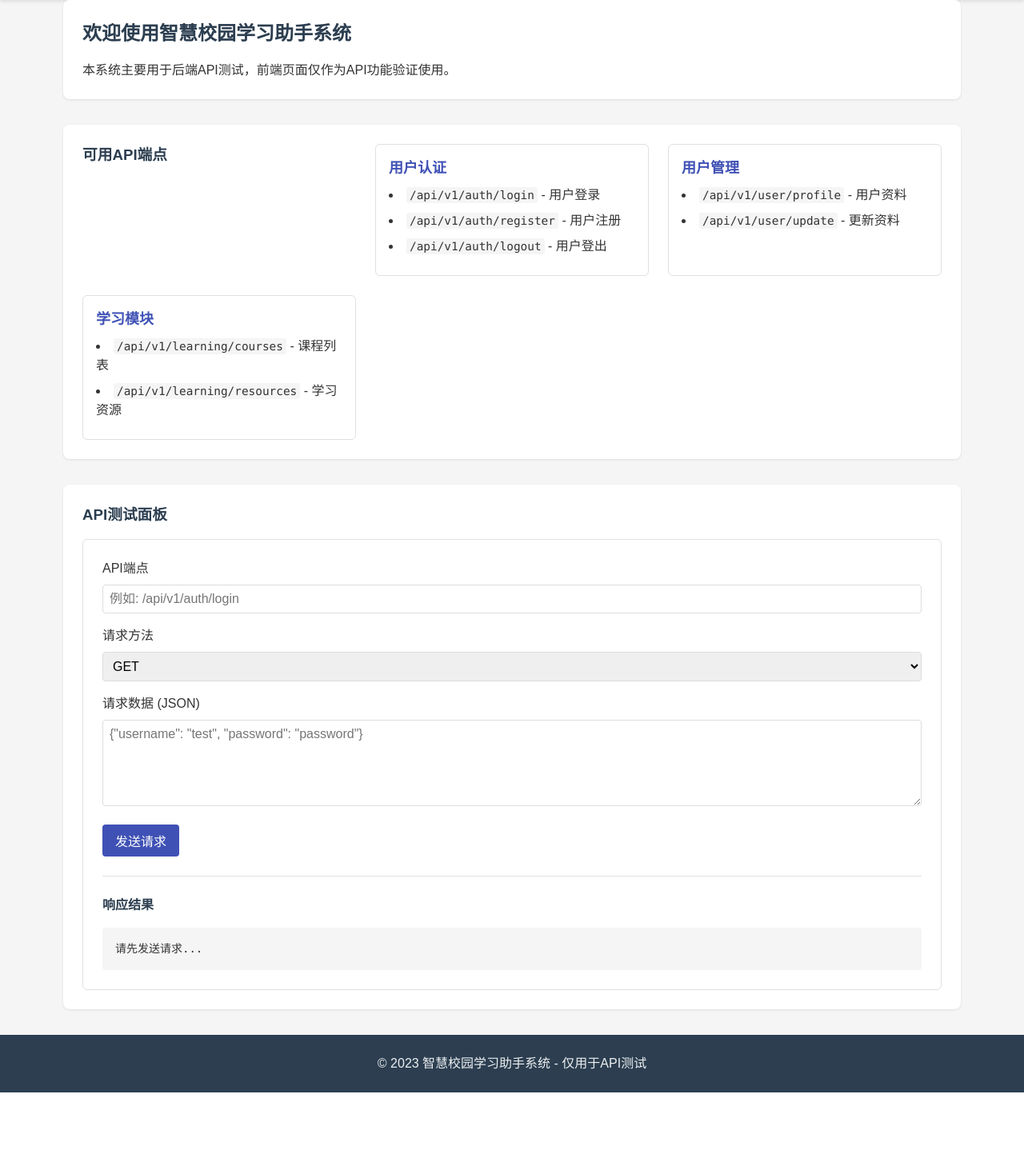
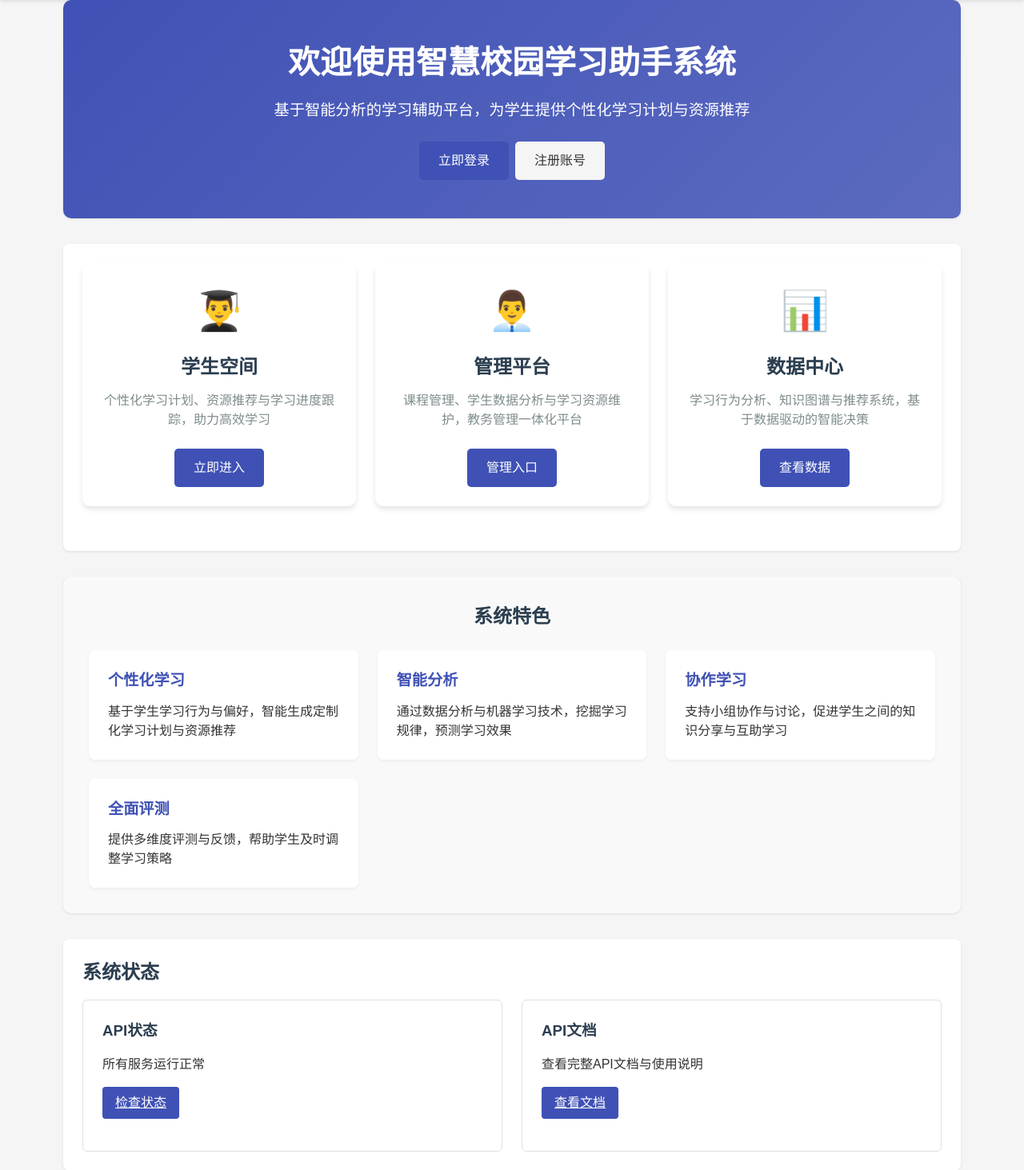
Before and after one commit to refrain2333/anzhuo233, a Flask app: page / in a window 1280 px wide. Shown: the part 68-1531 px from the top of the page at 80% size. Before the commit the page ends 1434 px from the top, so only its background shows below. Run offline with Flask 2, Linux system fonts and the light colour scheme.

Commit message:
登录注册

```diff
--- a/wisdom-campus-backend/app/templates/index.html
+++ b/wisdom-campus-backend/app/templates/index.html
@@ -2,117 +2,234 @@
 
 {% block title %}首页 - 智慧校园学习助手系统{% endblock %}
 
+{% block extra_css %}
+<style>
+    .hero-section {
+        background: linear-gradient(135deg, #3f51b5 0%, #5c6bc0 100%);
+        color: white;
+        padding: 3rem 0;
+        text-align: center;
+        border-radius: 10px;
+        margin-bottom: 2rem;
+    }
+
+    .hero-section h2 {
+        font-size: 2.5rem;
+        margin-bottom: 1rem;
+        color: white;
+    }
+
+    .hero-section p {
+        font-size: 1.2rem;
+        max-width: 800px;
+        margin: 0 auto 1.5rem auto;
+    }
+
+    .feature-cards {
+        display: grid;
+        grid-template-columns: repeat(auto-fit, minmax(300px, 1fr));
+        gap: 1.5rem;
+        margin-bottom: 2rem;
+    }
+
+    .feature-card {
+        background-color: white;
+        border-radius: 10px;
+        box-shadow: 0 4px 6px rgba(0,0,0,0.1);
+        padding: 1.5rem;
+        text-align: center;
+        transition: transform 0.3s, box-shadow 0.3s;
+    }
+
+    .feature-card:hover {
+        transform: translateY(-5px);
+        box-shadow: 0 6px 12px rgba(0,0,0,0.15);
+    }
+
+    .feature-icon {
+        font-size: 3rem;
+        margin-bottom: 1rem;
+        color: #3f51b5;
+    }
+
+    .feature-card h3 {
+        font-size: 1.5rem;
+        margin-bottom: 0.75rem;
+        color: #2c3e50;
+    }
+
+    .feature-card p {
+        color: #7f8c8d;
+        margin-bottom: 1.5rem;
+    }
+
+    .btn-group {
+        display: flex;
+        justify-content: center;
+        gap: 0.5rem;
+    }
+
+    .btn-primary {
+        background-color: #3f51b5;
+        color: white;
+        padding: 0.75rem 1.5rem;
+        border-radius: 5px;
+        text-decoration: none;
+        transition: background-color 0.3s;
+    }
+
+    .btn-primary:hover {
+        background-color: #303f9f;
+    }
+
+    .btn-secondary {
+        background-color: #f5f5f5;
+        color: #333;
+        padding: 0.75rem 1.5rem;
+        border-radius: 5px;
+        text-decoration: none;
+        transition: background-color 0.3s;
+    }
+
+    .btn-secondary:hover {
+        background-color: #e0e0e0;
+    }
+
+    .info-section {
+        background-color: #f9f9f9;
+        border-radius: 10px;
+        padding: 2rem;
+        margin-bottom: 2rem;
+    }
+
+    .info-section h2 {
+        text-align: center;
+        margin-bottom: 1.5rem;
+    }
+
+    .info-grid {
+        display: grid;
+        grid-template-columns: repeat(auto-fit, minmax(250px, 1fr));
+        gap: 1.5rem;
+    }
+
+    .info-item {
+        background-color: white;
+        border-radius: 8px;
+        padding: 1.5rem;
+        box-shadow: 0 2px 4px rgba(0,0,0,0.05);
+    }
+
+    .info-item h3 {
+        font-size: 1.2rem;
+        margin-bottom: 0.75rem;
+        color: #3f51b5;
+    }
+
+    @media (max-width: 768px) {
+        .hero-section h2 {
+            font-size: 2rem;
+        }
+
+        .hero-section p {
+            font-size: 1rem;
+        }
+
+        .feature-cards {
+            grid-template-columns: 1fr;
+        }
+    }
+</style>
+{% endblock %}
+
 {% block content %}
-<section class="welcome">
+<!-- 欢迎区域 -->
+<section class="hero-section">
     <h2>欢迎使用智慧校园学习助手系统</h2>
-    <p>本系统主要用于后端API测试，前端页面仅作为API功能验证使用。</p>
-</section>
-
-<section class="api-list">
-    <h3>可用API端点</h3>
-    <div class="api-card">
-        <h4>用户认证</h4>
-        <ul>
-            <li><code>/api/v1/auth/login</code> - 用户登录</li>
-            <li><code>/api/v1/auth/register</code> - 用户注册</li>
-            <li><code>/api/v1/auth/logout</code> - 用户登出</li>
-        </ul>
-    </div>
-
-    <div class="api-card">
-        <h4>用户管理</h4>
-        <ul>
-            <li><code>/api/v1/user/profile</code> - 用户资料</li>
-            <li><code>/api/v1/user/update</code> - 更新资料</li>
-        </ul>
-    </div>
-
-    <div class="api-card">
-        <h4>学习模块</h4>
-        <ul>
-            <li><code>/api/v1/learning/courses</code> - 课程列表</li>
-            <li><code>/api/v1/learning/resources</code> - 学习资源</li>
-        </ul>
+    <p>基于智能分析的学习辅助平台，为学生提供个性化学习计划与资源推荐</p>
+    <div class="btn-group">
+        <a href="{{ url_for('login') }}" class="btn-primary">立即登录</a>
+        <a href="{{ url_for('register') }}" class="btn-secondary">注册账号</a>
     </div>
 </section>
 
-<section class="api-test">
-    <h3>API测试面板</h3>
-    <div class="test-container">
-        <div class="form-group">
-            <label for="api-endpoint">API端点</label>
-            <input type="text" id="api-endpoint" placeholder="例如: /api/v1/auth/login">
+<!-- 主要功能区域 -->
+<section>
+    <div class="feature-cards">
+        <div class="feature-card">
+            <div class="feature-icon">👨‍🎓</div>
+            <h3>学生空间</h3>
+            <p>个性化学习计划、资源推荐与学习进度跟踪，助力高效学习</p>
+            <div class="btn-group">
+                <a href="{{ url_for('login') }}" class="btn-primary">立即进入</a>
+            </div>
         </div>
-        <div class="form-group">
-            <label for="api-method">请求方法</label>
-            <select id="api-method">
-                <option value="GET">GET</option>
-                <option value="POST">POST</option>
-                <option value="PUT">PUT</option>
-                <option value="DELETE">DELETE</option>
-            </select>
+
+        <div class="feature-card">
+            <div class="feature-icon">👨‍💼</div>
+            <h3>管理平台</h3>
+            <p>课程管理、学生数据分析与学习资源维护，教务管理一体化平台</p>
+            <div class="btn-group">
+                <a href="{{ url_for('admin_dashboard') }}" class="btn-primary">管理入口</a>
+            </div>
         </div>
-        <div class="form-group">
-            <label for="api-data">请求数据 (JSON)</label>
-            <textarea id="api-data" rows="5" placeholder='{"username": "test", "password": "password"}'></textarea>
+
+        <div class="feature-card">
+            <div class="feature-icon">📊</div>
+            <h3>数据中心</h3>
+            <p>学习行为分析、知识图谱与推荐系统，基于数据驱动的智能决策</p>
+            <div class="btn-group">
+                <a href="#" class="btn-primary">查看数据</a>
+            </div>
         </div>
-        <button id="send-request" class="btn">发送请求</button>
-        <div class="response-container">
-            <h4>响应结果</h4>
-            <pre id="api-response">请先发送请求...</pre>
+    </div>
+</section>
+
+<!-- 系统信息区域 -->
+<section class="info-section">
+    <h2>系统特色</h2>
+    <div class="info-grid">
+        <div class="info-item">
+            <h3>个性化学习</h3>
+            <p>基于学生学习行为与偏好，智能生成定制化学习计划与资源推荐</p>
+        </div>
+
+        <div class="info-item">
+            <h3>智能分析</h3>
+            <p>通过数据分析与机器学习技术，挖掘学习规律，预测学习效果</p>
+        </div>
+
+        <div class="info-item">
+            <h3>协作学习</h3>
+            <p>支持小组协作与讨论，促进学生之间的知识分享与互助学习</p>
+        </div>
+
+        <div class="info-item">
+            <h3>全面评测</h3>
+            <p>提供多维度评测与反馈，帮助学生及时调整学习策略</p>
+        </div>
+    </div>
+</section>
+
+<!-- API信息区域 -->
+<section>
+    <h2>系统状态</h2>
+    <div class="dashboard-grid">
+        <div class="dashboard-card">
+            <h3>API状态</h3>
+            <p>所有服务运行正常</p>
+            <div class="card-actions">
+                <a href="{{ url_for('health') }}" class="btn">检查状态</a>
+            </div>
+        </div>
+
+        <div class="dashboard-card">
+            <h3>API文档</h3>
+            <p>查看完整API文档与使用说明</p>
+            <div class="card-actions">
+                <a href="{{ url_for('api_docs') }}" class="btn">查看文档</a>
+            </div>
         </div>
     </div>
 </section>
 {% endblock %}
-
-{% block extra_js %}
-<script>
-    document.addEventListener('DOMContentLoaded', function() {
-        const sendBtn = document.getElementById('send-request');
-        const endpointInput = document.getElementById('api-endpoint');
-        const methodSelect = document.getElementById('api-method');
-        const dataTextarea = document.getElementById('api-data');
-        const responseArea = document.getElementById('api-response');
-
-        sendBtn.addEventListener('click', async function() {
-            const endpoint = endpointInput.value.trim();
-            const method = methodSelect.value;
-            let data = null;
-
-            try {
-                data = dataTextarea.value ? JSON.parse(dataTextarea.value) : null;
-            } catch (e) {
-                responseArea.textContent = '请求数据JSON格式错误: ' + e.message;
-                return;
-            }
-
-            if (!endpoint) {
-                responseArea.textContent = '请输入API端点!';
-                return;
-            }
-
-            responseArea.textContent = '请求中...';
-
-            try {
-                const options = {
-                    method: method,
-                    headers: {
-                        'Content-Type': 'application/json'
-                    },
-                };
-
-                if (data && (method === 'POST' || method === 'PUT')) {
-                    options.body = JSON.stringify(data);
-                }
-
-                const response = await fetch(endpoint, options);
-                const result = await response.json();
-
-                responseArea.textContent = JSON.stringify(result, null, 2);
-            } catch (error) {
-                responseArea.textContent = '请求错误: ' + error.message;
-            }
-        });
-    });
-</script>
-{% endblock %}
```
